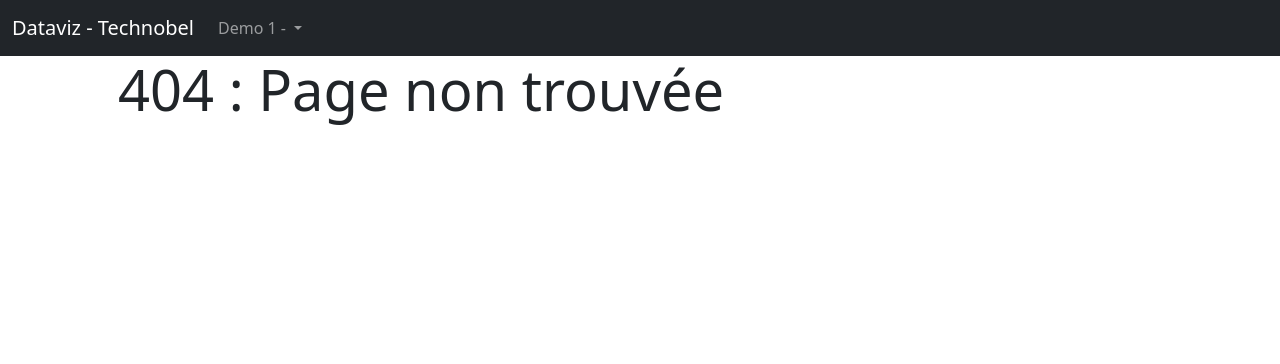
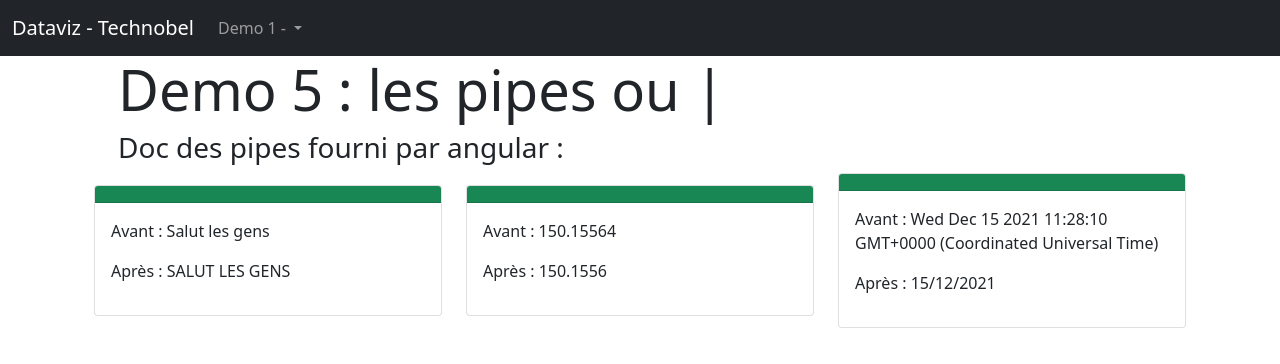
Before and after one commit to evengyl/DemoETU_Technobel_Dataviz, an Angular app: page /demo/demo5 in a window 1280 px wide. Before the commit this address had no page. Shown: the top 364 px of the page. Built offline with nearby package versions, Linux system fonts and the light colour scheme.

Commit message:
add demo5 pipe + tranform routing children

```diff
--- a/src/app/app.module.ts
+++ b/src/app/app.module.ts
@@ -12,6 +12,7 @@ import { Demo3Component } from './components/demo/demo3/demo3.component';
 import { ForOforComponent } from './components/shared/for-ofor/for-ofor.component';
 import { HomeComponent } from './components/shared/home/home.component';
 import { Demo4Component } from './components/demo/demo4/demo4.component';
+import { Demo5Component } from './components/demo/demo5/demo5.component';
 
 
 @NgModule({
@@ -24,6 +25,7 @@ import { Demo4Component } from './components/demo/demo4/demo4.component';
     ForOforComponent,
     HomeComponent,
     Demo4Component,
+    Demo5Component,
   ],
   imports: [
     BrowserModule,
--- /dev/null
+++ b/src/app/components/demo/demo5/demo5.component.html
@@ -0,0 +1,55 @@
+<div class="container-fluid">
+	<div class="row">
+		<div class="col">
+			<div class="jumbotron jumbotron-fluid">
+				<div class="container">
+					<h1 class="display-4">Demo 5 : les pipes ou |</h1>
+                    <h3>Doc des pipes fourni par angular : </h3>
+				</div>
+			</div>
+		</div>
+	</div>
+</div>
+
+<div class="container-fluid">
+    <div class="row">
+
+        <div class="col align-self-center">
+            <div class="card">
+                <div class="card-header bg-success text-white">
+                </div>
+                <div class="card-body">
+                    <p>Avant : {{ maVar1 }}</p>
+                    <p>Après : {{ maVar1 | uppercase }}</p>
+                    <!-- comme si l'appel etait uppercase(maVar) -->
+                    <!-- console.log(maVar1.UpperCase) -->
+                </div>
+            </div>
+        </div>
+
+        <div class="col align-self-center">
+            <div class="card">
+                <div class="card-header bg-success text-white">
+                </div>
+                <div class="card-body">
+                    <p>Avant : {{maVar2}}</p>
+                    <p>Après : {{ maVar2 | number : "3.2-4" }}</p>
+                    <!-- on aurais en phase 1 sans param autre : number(maVar2) -->
+                </div>
+            </div>
+        </div>
+
+        <div class="col align-self-center">
+            <div class="card">
+                <div class="card-header bg-success text-white">
+                </div>
+                <div class="card-body">
+                    <p>Avant : {{maVar3}}</p>
+                    <p>Après : {{maVar3 | date : "dd/MM/yyyy"}}</p>
+                </div>
+            </div>
+        </div>
+
+
+    </div>
+</div>
--- /dev/null
+++ b/src/app/components/demo/demo5/demo5.component.ts
@@ -0,0 +1,22 @@
+import { Component, OnInit } from '@angular/core';
+
+@Component({
+  selector: 'app-demo5',
+  templateUrl: './demo5.component.html'
+})
+export class Demo5Component implements OnInit {
+
+  maVar1 : string = undefined
+  maVar2 : number = undefined
+  maVar3 : Date = undefined
+
+  constructor() {
+    this.maVar1 = "Salut les gens"
+    this.maVar2 = 150.15564
+    this.maVar3 = new Date()
+  }
+
+  ngOnInit(): void {
+  }
+
+}
--- a/src/app/components/shared/navbar/navbar.component.html
+++ b/src/app/components/shared/navbar/navbar.component.html
@@ -11,13 +11,17 @@
               Demo 1 -
             </a>
             <ul class="dropdown-menu" aria-labelledby="navbarDropdown">
-              <li><a class="dropdown-item" routerLink="demo1">Demo 1 - Property binding</a></li>
+              <li><a class="dropdown-item" routerLink="demo/demo1">Demo 1 - Property binding</a></li>
               <li><hr class="dropdown-divider"></li>
-              <li><a class="dropdown-item" routerLink="demo2">Demo 2 - two way binding</a></li>
+              <li><a class="dropdown-item" routerLink="demo/demo2">Demo 2 - two way binding</a></li>
               <li><hr class="dropdown-divider"></li>
-              <li><a class="dropdown-item" routerLink="demo3">Demo 3 - la page 404</a></li>
+              <li><a class="dropdown-item" routerLink="demo/demo3">Demo 3 - la page 404</a></li>
               <li><hr class="dropdown-divider"></li>
-              <li><a class="dropdown-item" routerLink="demo4">Demo 4 - le event binding</a></li>
+              <li><a class="dropdown-item" routerLink="demo/demo4">Demo 4 - le event binding</a></li>
+              <li><hr class="dropdown-divider"></li>
+              <li><a class="dropdown-item" routerLink="demo/demo5">Demo 5 - les pipes</a></li>
+
+
             </ul>
           </li>
         </ul>
```
Also changed, not shown: src/app/app-routing.module.ts (+8 -6 lines).
